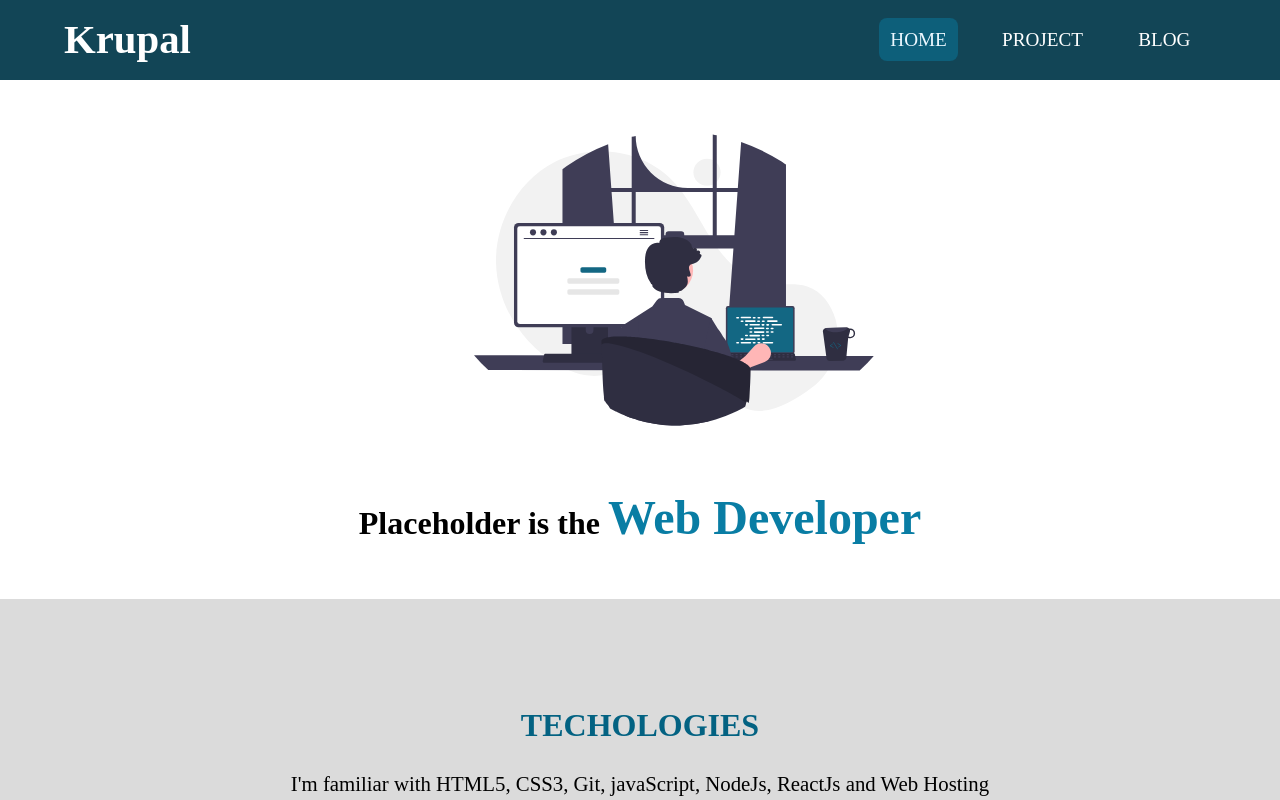
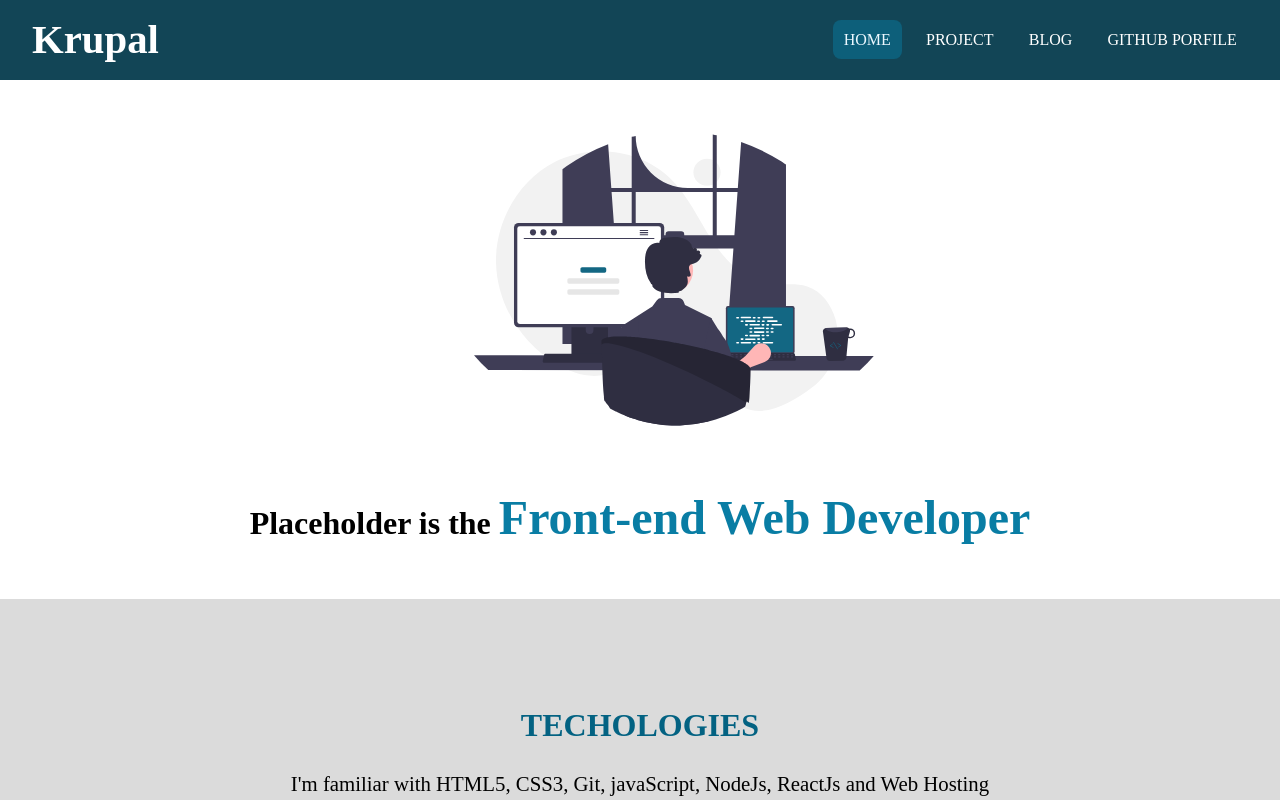
Before and after one commit to Krupal19/Basic_Protfolio, a plain HTML site: page index.html in a window 1280 px wide. Shown: the top 800 px of the page. Drawn offline with Linux system fonts and the light colour scheme.

Commit message:
update in html, CSS
some changes

```diff
--- a/css/style.css
+++ b/css/style.css
@@ -33,8 +33,7 @@ body {
 }
 
 img {
-	width: 100%;
-	height: auto;
+	max-width: 100%;
 }
 
 h1,
@@ -81,7 +80,7 @@ nav {
 	background-color: #124556;
 	height: 80px;
 	width: 100%;
-	padding: 1rem 4rem;
+	padding: 1rem 2rem;
 }
 
 .logo {
@@ -90,10 +89,10 @@ nav {
 	cursor: pointer;
 }
 
-nav ul li {
-	display: inline-block;
-	list-style: none;
-	padding: .8rem .9rem;
+nav ul{
+	display: flex;
+	flex-wrap: wrap;
+	gap: .8rem;
 }
 
 nav ul li a {
@@ -101,7 +100,7 @@ nav ul li a {
 	padding: .7rem .7rem;
 	border-radius: .5rem;
 	font-weight: 400;
-	font-size: 1.2rem;
+	font-size: 1rem;
 	text-transform: uppercase;
 }
 
@@ -109,7 +108,6 @@ a.active,
 a:hover,
 a:focus {
 	background-color: #0d5f7a;
-	;
 	color: #ECF8FF;
 	transition: .5s;
 }
--- a/index.html
+++ b/index.html
@@ -24,6 +24,7 @@
                 <li> <a class="nav-link active" href="#index.html">Home</a></li>
                 <li> <a class="nav-link" href="#project.html">Project</a></li>
                 <li> <a class="nav-link" href="#blog.html">Blog</a></li>
+                <li> <a class="nav-link" href="#blog.html" target="_blank">GitHub Porfile</a></li>
             </ul>
         </nav>
 
@@ -31,7 +32,7 @@
         <div class="container text-center">
             <div class="content-items">
                 <img src="img/background_img.svg" alt="developer-image">
-                <h1 class="text-center developer-text">Placeholder is the <span class="web-heading">Web Developer</span></h1>
+                <h1 class="text-center developer-text">Placeholder is the <span class="web-heading">Front-end Web Developer</span></h1>
             </div>
         </div>
     </header>
```
